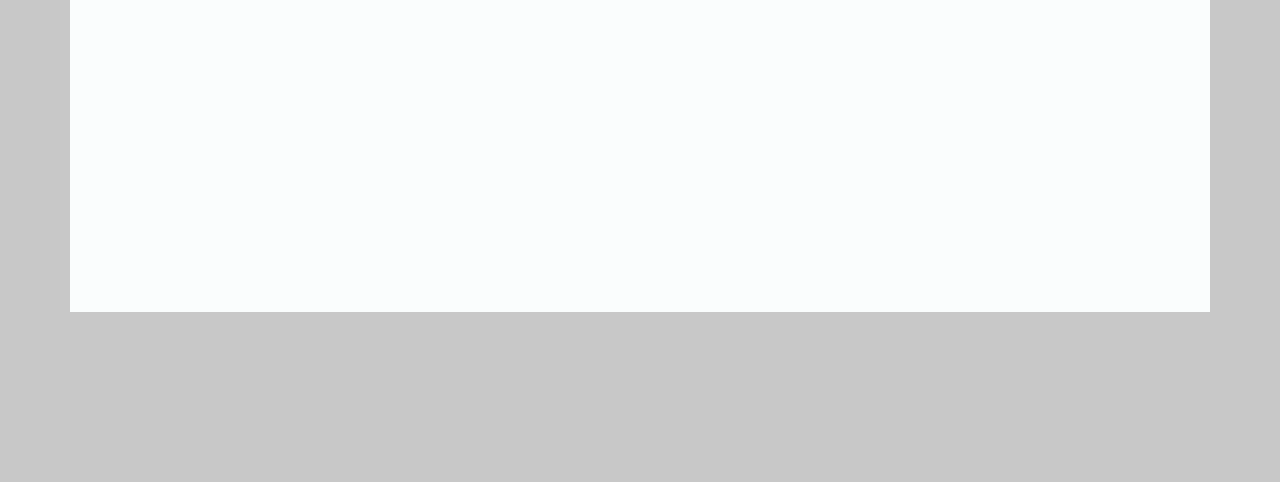
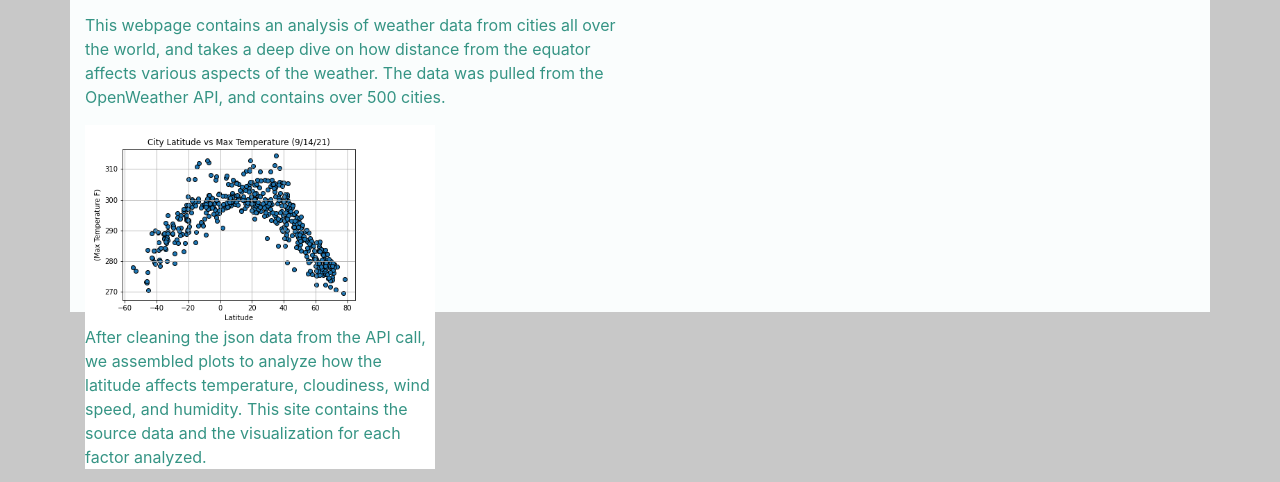
Before and after one commit to Bgood524/Web-Visualization-Dashboard, a plain HTML site: page index.html in a window 1280 px wide. Shown: the part 144-626 px from the top of the page. Drawn offline with nearby package versions, Linux system fonts and the light colour scheme.

Commit message:
created a second row to display the landing page image and explanation

```diff
--- a/index.html
+++ b/index.html
@@ -41,11 +41,22 @@
 
     <!-- Row 1 -->
     <div class="row">
-      <div class="col-md-8">
+      <div class="col-md-6">
+        <div style= "padding: 10px"></div>
         <h1>Summary: Latitude vs X</h1>
         <hr>
+        <p>This webpage contains an analysis of weather data from cities all over the world, and takes a deep dive on how distance from the equator affects various aspects of the weather. The data was pulled from the OpenWeather API, and contains over 500 cities.</p>
+    <!-- Row 2 -->
+    <div class="row">
+      <div class="col-md-8">
+        <div class="img-fluid" style="border:none; background:white;">
+          <div class="col-sm-6 col-md-6 col-xs-12 image-container">
+            <img src="Assets/City Latitude_vs_Max Temp.png" style="height:200px; margin-left:-15px;" />
+          </div>
+        <p>After cleaning the json data from the API call, we assembled plots to analyze how the latitude affects temperature, cloudiness, wind speed, and humidity. This site contains the source data and the visualization for each factor analyzed.</p>
       </div>
       <div class="col-md-4">
+        <div style= "padding: 10px"></div>
         <h1>Visualizations</h1>
         <hr>
       </div>
--- a/style.css
+++ b/style.css
@@ -1,13 +1,11 @@
 .box {
     height: 400px;
-    padding: 20px;
     color: rgb(53, 148, 132);
     background: rgb(250, 253, 253);
   }
 
-  .margin-top-80 {
-    margin-top: 80px;
-  }
+
+
   body {
     background:rgb(200, 200, 200)
   }
```
